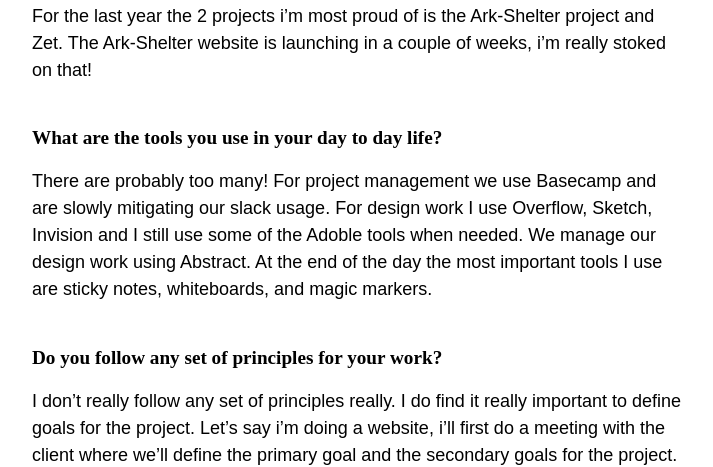
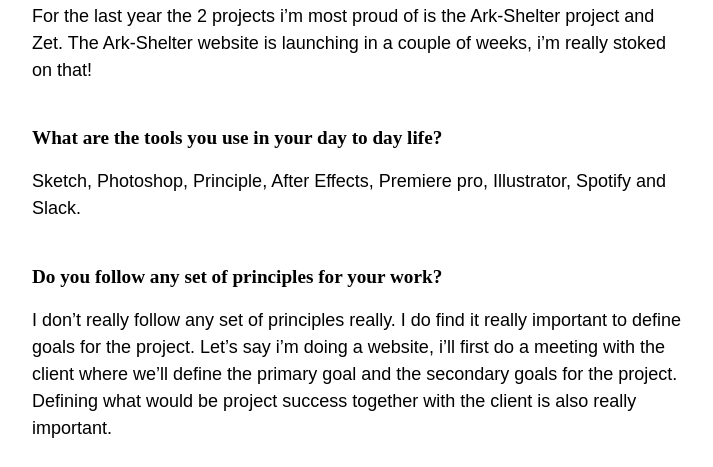
Before and after one commit to alextraykov/we-are.cc, a plain HTML site: page blog-post-gil.html in a window 1280 px wide. Shown: the part 4215-4682 px from the top of the page, without its empty margins (283-996 px from the left). Drawn offline with Linux system fonts and the light colour scheme.

Commit message:
gil update

```diff
--- a/blog-post-gil.html
+++ b/blog-post-gil.html
@@ -107,10 +107,8 @@
                 The Ark-Shelter website is launching in a couple of weeks, i’m really stoked on that!
             </p>
             <p class="blogQuestion">What are the tools you use in your day to day life?</p>
-            <p class="blogCopy">There are probably too many! For project management we use Basecamp and are slowly
-                mitigating our slack usage. For design work I use Overflow, Sketch, Invision and I still use some of
-                the Adoble tools when needed. We manage our design work using Abstract. At the end of the day the most
-                important tools I use are sticky notes, whiteboards, and magic markers.</p>
+            <p class="blogCopy">Sketch, Photoshop, Principle, After Effects, Premiere pro, Illustrator, Spotify and
+                Slack.</p>
 
             <p class="blogQuestion">Do you follow any set of principles for your work?</p>
             <p class="blogCopy">
```
